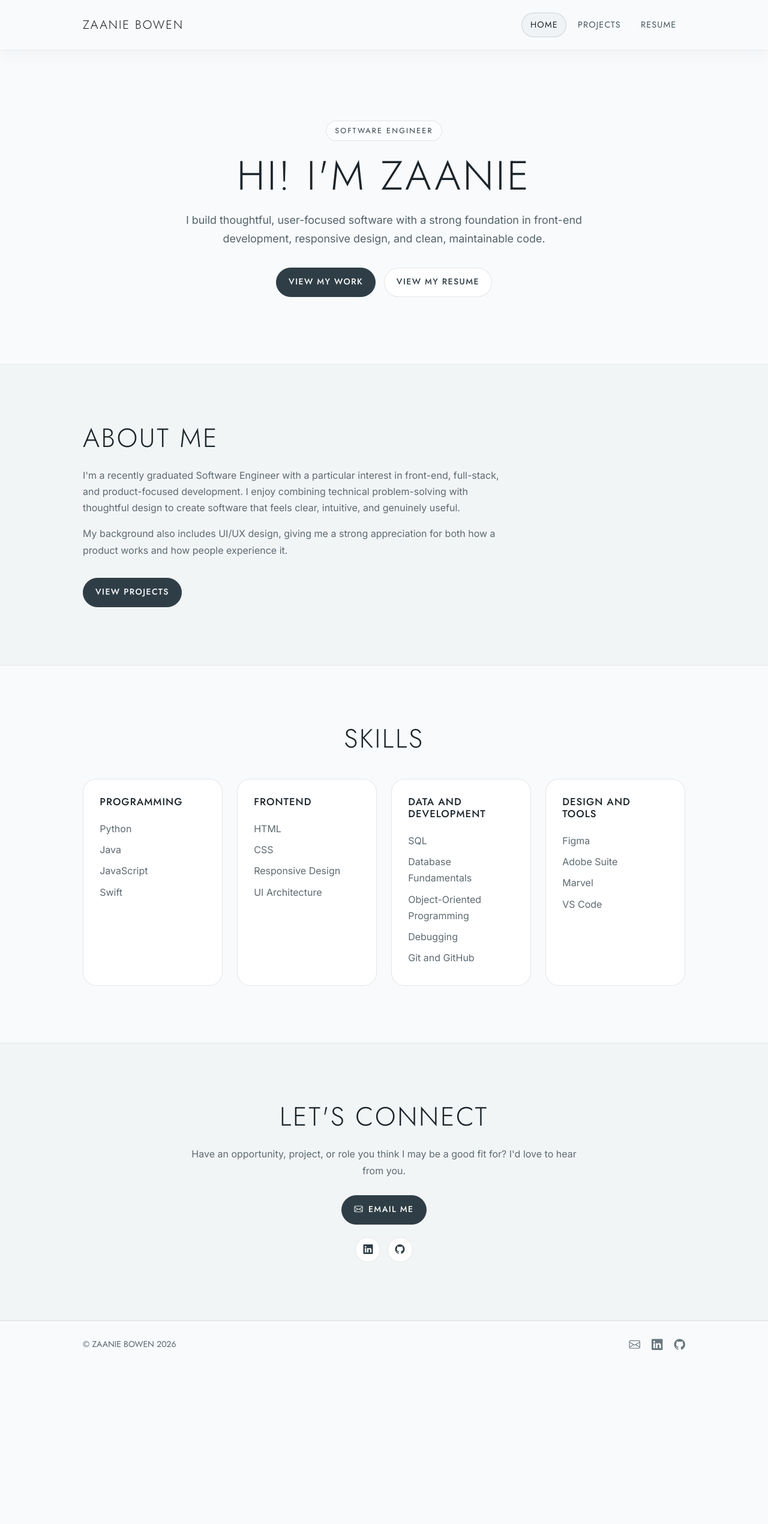
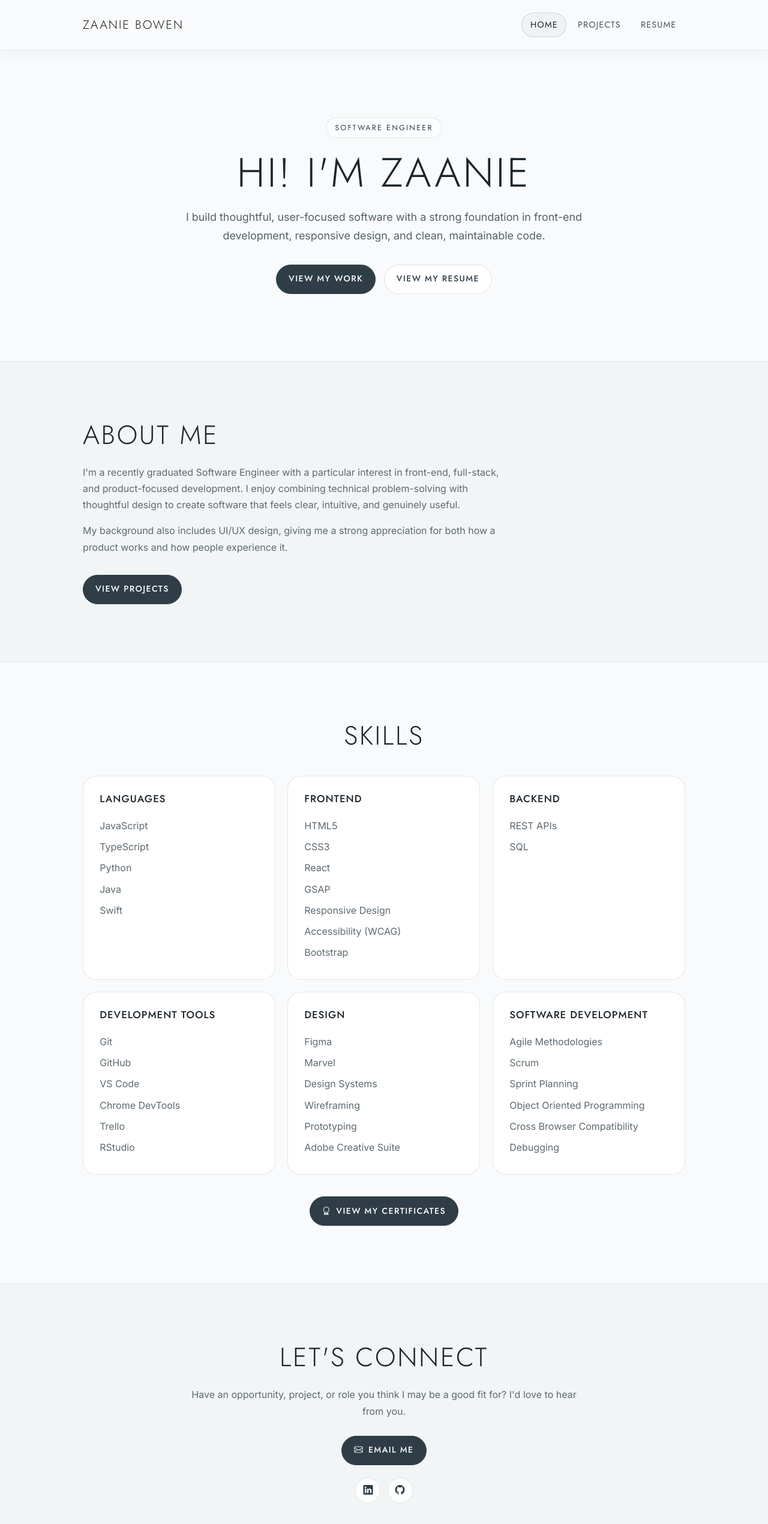
Before and after one commit to Zaanie10/portfolio-website, a plain HTML site: page index.html in a window 1280 px wide. Shown: the top 2540 px of the page at 60% size. Before the commit the page ends 2281 px from the top, so only its background shows below. Drawn offline with nearby package versions, Linux system fonts and the light colour scheme.

Commit message:
Update index.html with new content and links

```diff
--- a/index.html
+++ b/index.html
@@ -1,5 +1,28 @@
+<!-- index.html
+
+ Purpose:
+   I use this page as the primary landing experience for my portfolio.
+
+ Responsibilities:
+   - I introduce my work and give visitors two clear next steps.
+   - I summarize my professional background and technical skills.
+   - I provide direct contact and professional-profile links.
+   - I expose stable hooks for my shared GSAP animation system.
+
+ Dependencies:
+   - Bootstrap layout utilities and Bootstrap Icons
+   - Inter and Jost web fonts
+   - GSAP, ScrollTrigger, ScrollToPlugin, and js/scripts.js
+
+ Notes:
+   I keep the navigation, footer, accessibility controls, and motion attributes
+   consistent with projects.html and resume.html so the pages feel like one site.
+-->
+
 <!doctype html>
+
 <html lang="en">
+
 <head>
   <!-- Page details, fonts, icons, and the shared site styles live here. -->
   <meta charset="utf-8">
@@ -7,23 +30,30 @@
   <meta name="description" content="Portfolio of Zaanie Bowen, a software engineer focused on thoughtful, user-centered front-end and full-stack development.">
   <title>Zaanie Bowen | Software Engineer</title>
   <link rel="icon" type="image/x-icon" href="assets/favicon.ico">
+  <!-- Fonts -->
   <link rel="preconnect" href="https://fonts.googleapis.com">
   <link rel="preconnect" href="https://fonts.gstatic.com" crossorigin>
+  <!-- Stylesheets -->
   <link href="https://fonts.googleapis.com/css2?family=Inter:wght@400;500;600&family=Jost:wght@300;400;500;600&display=swap" rel="stylesheet">
   <link href="https://cdn.jsdelivr.net/npm/bootstrap-icons@1.8.1/font/bootstrap-icons.css" rel="stylesheet">
   <link href="css/styles.css" rel="stylesheet">
-  <link href="css/custom.css" rel="stylesheet">
+  <link href="css/custom.css?v=20260725-4" rel="stylesheet">
 </head>
-<body class="d-flex flex-column min-vh-100">
-  <!-- This link lets keyboard users jump past the navigation. -->
+
+<body class="d-flex flex-column min-vh-100" data-motion-page>
+  <div class="scroll-progress" aria-hidden="true"><span></span></div>
+<!-- Skip link allows keyboard users to bypass repeated navigation and jump directly to the page's main content. -->
   <a class="skip-link" href="#main-content">Skip to main content</a>
-  <!-- The same three-page navigation is used across the whole portfolio. -->
-  <nav class="navbar navbar-expand-lg navbar-light nav-soft" aria-label="Primary navigation">
+<!-- Shared navigation keeps the portfolio consistent across pages. scripts.js handles the active state and page transitions. -->
+
+  <!-- Navigation -->
+  <nav class="navbar navbar-expand-lg navbar-light nav-soft" aria-label="Primary navigation" data-site-nav>
     <div class="container px-4 px-lg-5">
       <a class="navbar-brand" href="index.html"><span class="brand-name">ZAANIE BOWEN</span></a>
       <button class="navbar-toggler" type="button" data-bs-toggle="collapse" data-bs-target="#navbarSupportedContent" aria-controls="navbarSupportedContent" aria-expanded="false" aria-label="Toggle navigation">
         <span class="navbar-toggler-icon"></span>
       </button>
+      <!-- Collapsable for responsive size -->
       <div class="collapse navbar-collapse" id="navbarSupportedContent">
         <ul class="navbar-nav ms-auto mb-2 mb-lg-0 gap-lg-1">
           <li class="nav-item"><a class="nav-link nav-pill" href="index.html" data-nav="home">Home</a></li>
@@ -34,10 +64,10 @@
     </div>
   </nav>
 
-  <!-- The homepage keeps the main introduction and contact details in one easy-to-scan page. -->
-  <main id="main-content" class="flex-grow-1">
-    <!-- The hero gives recruiters the short version and two clear next steps. -->
-    <header class="hero" id="top">
+  <!-- Main Content -->
+  <main id="main-content" class="flex-grow-1" data-page-content>
+    <!-- Hero Section -->
+    <header class="hero" id="top" data-motion-hero>
       <div class="container px-4 px-lg-5 text-center">
         <p class="hero-kicker">SOFTWARE ENGINEER</p>
         <h1 class="hero-title">Hi! I'm Zaanie</h1>
@@ -49,8 +79,8 @@
       </div>
     </header>
 
-    <!-- This short bio replaces the old standalone About page. -->
-    <section class="content-section content-section--tinted" aria-labelledby="about-heading">
+    <!-- About Me Section -->
+    <section class="content-section content-section--tinted" aria-labelledby="about-heading" data-reveal-section>
       <div class="container px-4 px-lg-5">
         <div class="narrow-copy">
           <h2 class="section-title" id="about-heading">About Me</h2>
@@ -61,23 +91,29 @@
       </div>
     </section>
 
-    <!-- Skills are grouped by purpose so they are quick to scan. -->
-    <section class="content-section" aria-labelledby="skills-heading">
+    <!-- Skills Section -->
+    <section class="content-section" aria-labelledby="skills-heading" data-reveal-section>
       <div class="container px-4 px-lg-5">
         <div class="section-heading text-center">
           <h2 class="section-title" id="skills-heading">Skills</h2>
         </div>
-        <div class="row g-4">
-          <div class="col-12 col-md-6 col-xl-3"><div class="skill-card h-100"><h3>Programming</h3><ul><li>Python</li><li>Java</li><li>JavaScript</li><li>Swift</li></ul></div></div>
-          <div class="col-12 col-md-6 col-xl-3"><div class="skill-card h-100"><h3>Frontend</h3><ul><li>HTML</li><li>CSS</li><li>Responsive Design</li><li>UI Architecture</li></ul></div></div>
-          <div class="col-12 col-md-6 col-xl-3"><div class="skill-card h-100"><h3>Data and Development</h3><ul><li>SQL</li><li>Database Fundamentals</li><li>Object-Oriented Programming</li><li>Debugging</li><li>Git and GitHub</li></ul></div></div>
-          <div class="col-12 col-md-6 col-xl-3"><div class="skill-card h-100"><h3>Design and Tools</h3><ul><li>Figma</li><li>Adobe Suite</li><li>Marvel</li><li>VS Code</li></ul></div></div>
+        <div class="skills-grid">
+          <div class="skill-card"><h3>Languages</h3><ul><li>JavaScript</li><li>TypeScript</li><li>Python</li><li>Java</li><li>Swift</li></ul></div>
+          <div class="skill-card"><h3>Frontend</h3><ul><li>HTML5</li><li>CSS3</li><li>React</li><li>GSAP</li><li>Responsive Design</li><li>Accessibility (WCAG)</li><li>Bootstrap</li></ul></div>
+          <div class="skill-card"><h3>Backend</h3><ul><li>REST APIs</li><li>SQL</li></ul></div>
+          <div class="skill-card"><h3>Development Tools</h3><ul><li>Git</li><li>GitHub</li><li>VS Code</li><li>Chrome DevTools</li><li>Trello</li><li>RStudio</li></ul></div>
+          <div class="skill-card"><h3>Design</h3><ul><li>Figma</li><li>Marvel</li><li>Design Systems</li><li>Wireframing</li><li>Prototyping</li><li>Adobe Creative Suite</li></ul></div>
+          <div class="skill-card"><h3>Software Development</h3><ul><li>Agile Methodologies</li><li>Scrum</li><li>Sprint Planning</li><li>Object Oriented Programming</li><li>Cross Browser Compatibility</li><li>Debugging</li></ul></div>
+        </div>
+        <!-- Direct button link to my certifications -->
+        <div class="skills-action text-center">
+          <a class="btn-pill btn-pill--primary" href="resume.html#certificates"><i class="bi bi-award" aria-hidden="true"></i>View My Certificates</a>
         </div>
       </div>
     </section>
 
-    <!-- The contact area uses direct links instead of an inactive form. -->
-    <section class="content-section contact-cta" aria-labelledby="contact-heading">
+    <!-- Contact Me Section -->
+    <section class="content-section contact-cta" aria-labelledby="contact-heading" data-reveal-section>
       <div class="container px-4 px-lg-5 text-center">
         <h2 class="section-title" id="contact-heading">Let's Connect</h2>
         <p>Have an opportunity, project, or role you think I may be a good fit for? I'd love to hear from you.</p>
@@ -90,7 +126,7 @@
     </section>
   </main>
 
-  <!-- The footer repeats the quickest ways to contact Zaanie. -->
+  <!-- Footer with contact information -->
   <footer class="site-footer py-4">
     <div class="container px-4 px-lg-5 d-flex align-items-center justify-content-between flex-column flex-sm-row gap-3">
       <p class="small m-0">&copy; Zaanie Bowen 2026</p>
@@ -101,8 +137,14 @@
       </div>
     </div>
   </footer>
-  <!-- Bootstrap handles the mobile menu; the site script marks the current page. -->
+  <button class="back-to-top" type="button" aria-label="Back to top"><i class="bi bi-arrow-up" aria-hidden="true"></i></button>
+
+  <!-- Scripts -->
   <script src="https://cdn.jsdelivr.net/npm/bootstrap@5.2.3/dist/js/bootstrap.bundle.min.js"></script>
-  <script src="js/scripts.js"></script>
+  <script src="https://cdn.jsdelivr.net/npm/gsap@3.13.0/dist/gsap.min.js"></script>
+  <script src="https://cdn.jsdelivr.net/npm/gsap@3.13.0/dist/ScrollTrigger.min.js"></script>
+  <script src="https://cdn.jsdelivr.net/npm/gsap@3.13.0/dist/ScrollToPlugin.min.js"></script>
+  <script src="js/scripts.js?v=20260725-3"></script>
 </body>
+
 </html>
```
